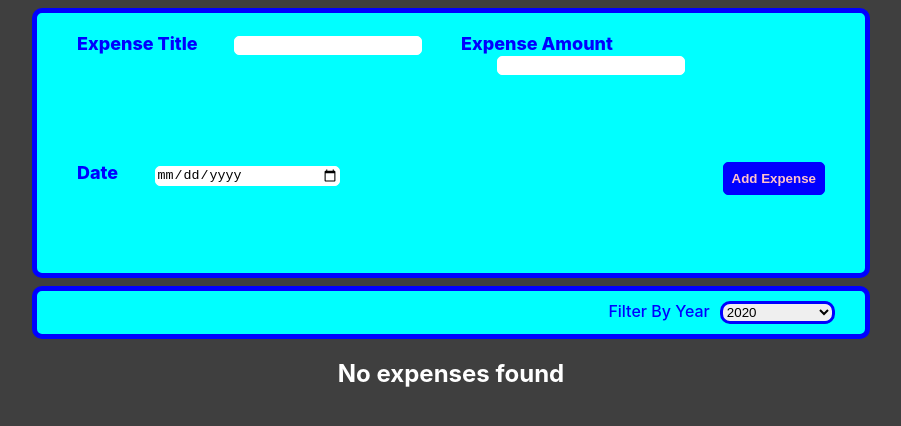
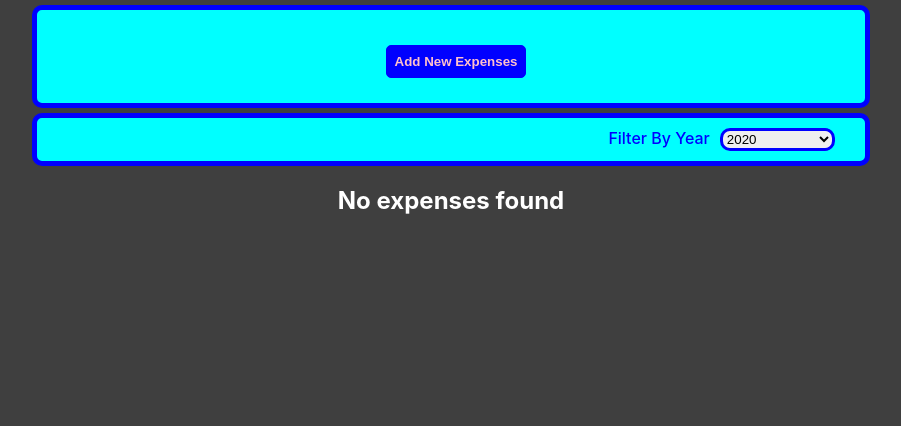
Before and after one commit to codingpartnerNB/react-first-expense, a React (Create React App) app: page / in a window 1280 px wide. Shown: the top 426 px of the page, without its empty margins (189-1090 px from the left). Built offline with nearby package versions, Linux system fonts and the light colour scheme.

Commit message:
Adding button for reaching to form

```diff
--- a/public/index.html
+++ b/public/index.html
@@ -24,7 +24,7 @@
       work correctly both with client-side routing and a non-root public URL.
       Learn how to configure a non-root public URL by running `npm run build`.
     -->
-    <title>React App</title>
+    <title>Expense Tracky</title>
   </head>
   <body>
     <noscript>You need to enable JavaScript to run this app.</noscript>
--- a/src/components/ExpenseForm/ExpenseForm.css
+++ b/src/components/ExpenseForm/ExpenseForm.css
@@ -34,7 +34,7 @@
     text-align: right;
 }
 
-.expense-btn{
+.exp-btn button{
     background-color: blue;
     border: 1px solid blue;
     color: pink;
--- a/src/components/ExpenseForm/ExpenseForm.js
+++ b/src/components/ExpenseForm/ExpenseForm.js
@@ -80,7 +80,8 @@ const ExpenseForm = (props) =>{
                     <input type="date" value={enteredDate} onChange={dateChangeHandler} />
                 </div>
                 <div className="exp-btn">
-                    <button type="submit" className="expense-btn">Add Expense</button>
+                    <button type="button" onClick={props.onCancel}>Cancel</button>
+                    <button type="submit">Add Expense</button>
                 </div>
             </form>
         </div>
--- /dev/null
+++ b/src/components/ExpenseForm/NewExpense.css
@@ -0,0 +1,24 @@
+.btn-control{
+    background-color: cyan;
+    border: 5px solid blue;
+    border-radius: 10px;
+    width: 60vw;
+    padding: 25px 30px;
+    height: auto;
+    margin: 5px auto;
+    font-weight: 500;
+    text-align: center;
+}
+
+.btn{
+    background-color: blue;
+    border: 1px solid blue;
+    color: pink;
+    font-weight: 600;
+    padding: 8px;
+    border-radius: 5px;
+    margin: auto 20px;
+    margin-top: 10px;
+    cursor: pointer;
+    margin-right: 10px;
+}
--- a/src/components/ExpenseForm/NewExpense.js
+++ b/src/components/ExpenseForm/NewExpense.js
@@ -1,15 +1,34 @@
+import React, {useState} from 'react';
 import ExpenseForm from './ExpenseForm';
+import './NewExpense.css';
 
 const NewExpense = (props)=>{
+    const [isShow, setIsShow] = useState(false);
     const saveExpenseDataHandler = (enteredExpenseData)=>{
         const expenseData = {
             id:Math.random().toString(),
             ...enteredExpenseData
         }
         props.onAddExpense(expenseData);
+        setIsShow(false);
+    }
+    const startShowHandler = ()=>{
+        setIsShow(true);
+    }
+    const stopShowHandler = ()=>{
+        setIsShow(false);
     }
     return(
-        <ExpenseForm onSaveExpenseData={saveExpenseDataHandler} />
+        <div>
+            {
+                !isShow && (<div className='btn-control'>
+                    <button onClick={startShowHandler} className='btn'>Add New Expenses</button>
+                </div>)
+            }
+            {
+                isShow && (<ExpenseForm onSaveExpenseData={saveExpenseDataHandler} onCancel={stopShowHandler} />)
+            }
+        </div>
     )
 }
 
```
Also changed, not shown: src/components/ExpenseItemDetails/ExpensesList.css (deleted).
